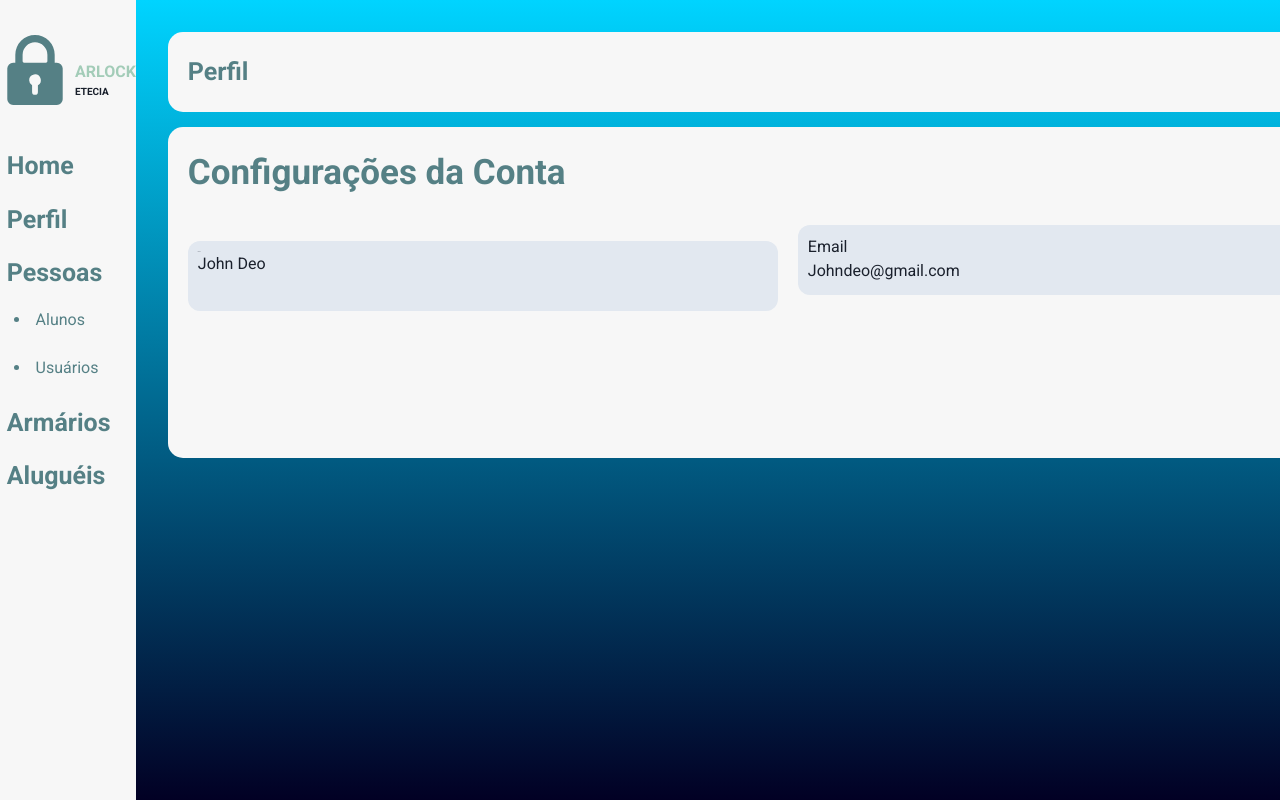
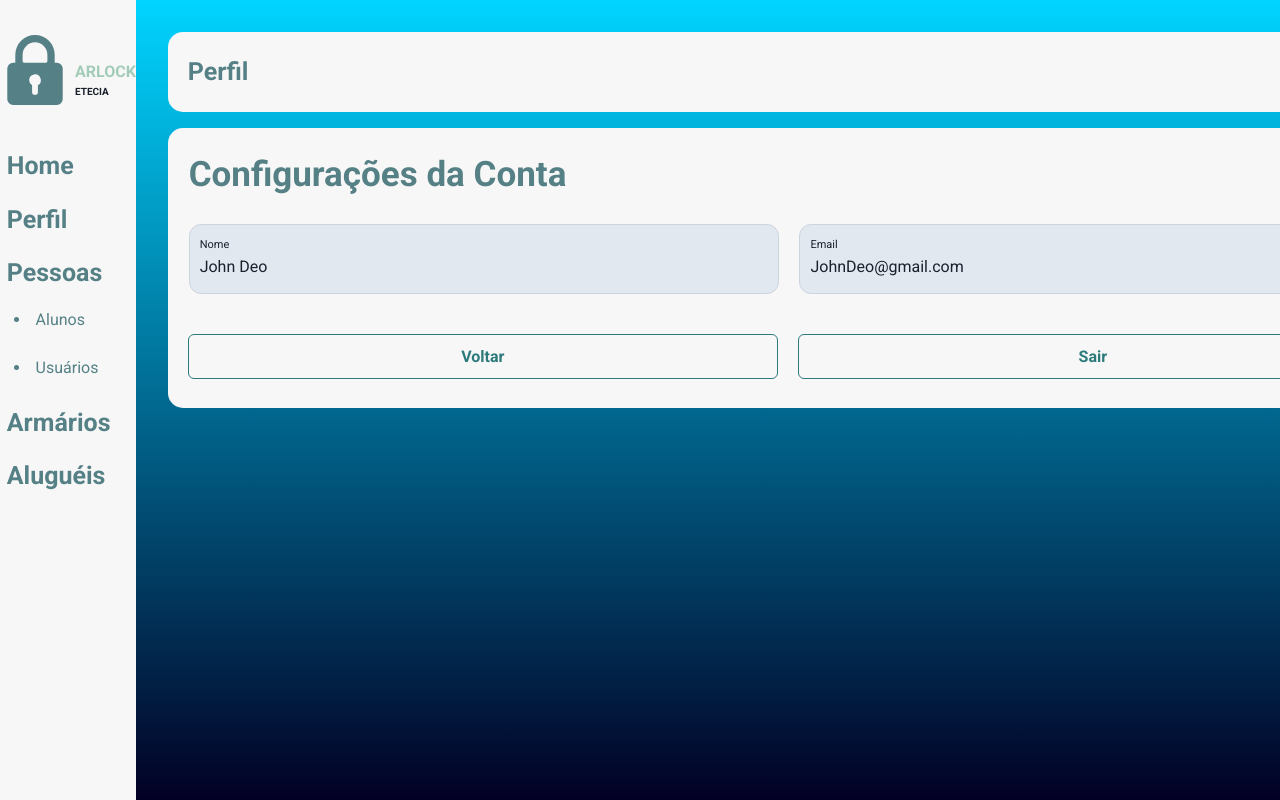
Before and after one commit to GabrieelAraujoo/front-arlock, a React (Create React App) app: page /Adm/Perfil in a window 1280 px wide. Shown: the top 800 px of the page. Built offline with nearby package versions, Linux system fonts and the light colour scheme.

Commit message:
chore: Colocando box e botao

```diff
--- /dev/null
+++ b/src/components/Box/BoxInformation.jsx
@@ -0,0 +1,12 @@
+import React from "react";
+import { Flex, Text } from "@chakra-ui/react";
+
+export function BoxInformation({ title, subtitle }){
+ return(
+    <Flex bgColor="gray.200" padding="10px" width="590px" height="70px" marginLeft="1.3rem" marginTop="1.4rem" borderRadius="12px"
+                  direction="column" border="1px" borderColor="gray.300">
+               <Text fontSize="11px" marginTop="2px"> {title} </Text>
+               <Text marginTop="2px"> {subtitle} </Text>
+    </Flex>
+ );
+}
--- /dev/null
+++ b/src/components/Button/index.jsx
@@ -0,0 +1,11 @@
+import React from "react";
+import { Button, ButtonGroup } from '@chakra-ui/react';
+
+export function ButtonExit({title}){
+    return(
+        <Button colorScheme='teal' variant='outline' marginLeft="20px" marginTop="40px" width="590px" height="45px">
+                  {title}
+               </Button>
+
+ );
+}
--- a/src/pages/dashboard/Adm/perfil.jsx
+++ b/src/pages/dashboard/Adm/perfil.jsx
@@ -2,55 +2,50 @@ import React from "react";
 import { Main } from "../../../layout/Main";
 import { Container } from "../../../layout/Container";
 import { Flex, Text } from "@chakra-ui/react";
+import { Button, ButtonGroup } from '@chakra-ui/react';
 import PageTitle from "../../../components/PageTitle";
+import { BoxInformation } from "../../../components/Box/BoxInformation";
+import { ButtonExit } from "../../../components/Button";
 
 function Perfil(){
     return(
      <Main>
        <Container>
-         <Flex width="full" padding="2rem" direction="column">
+         <Flex width="full" padding="2rem" direction="column" >
             <PageTitle title={"Perfil"} />
 
          <Flex backgroundColor="white.100"
                width="full"
-               height="45%"
+               height="280px"
                borderRadius="15px"
                alignItems="flex-start"
-               marginTop="15px"
+               marginTop="1rem"
                direction="column"
                >
-            <Text fontSize="35px"
-                textColor="#558085"
-                fontWeight="bold"
-                marginLeft="20px"
-                marginTop="20px">
+            <Text fontSize="35px" textColor="#558085" fontWeight="bold" marginLeft="1.3rem" marginTop="1.3rem">
                Configurações da Conta
             </Text>
 
             <Flex alignItems="baseline">
 
-            <Flex bgColor="gray.200" padding="10px" width="590px" height="70px" marginLeft="20px" marginTop="25px" borderRadius="12px" direction="column">
-               <Text fontSize="1px">
-                  Nome
-               </Text>
-               <Text>
-                  John Deo
-               </Text>
+            <BoxInformation
+            title={"Nome"}
+            subtitle={"John Deo"}/>
+
+            <BoxInformation
+            title={"Email"}
+            subtitle={"JohnDeo@gmail.com"}/>
+
             </Flex>
 
-            <Flex bgColor="gray.200" padding="10px" width="590px" height="70px" marginLeft="20px" marginTop="25px" borderRadius="12px" direction="column">
-               <Text>
-                  Email
-               </Text>
-               <Text>
-                  Johndeo@gmail.com
-               </Text>
-            </Flex>
+            <Flex alignItems="baseline">
+
+               <ButtonExit title={"Voltar"}/>
+               <ButtonExit title={"Sair"}/>
 
             </Flex>
 
          </Flex>
-
 
          </Flex>
        </Container>
```
